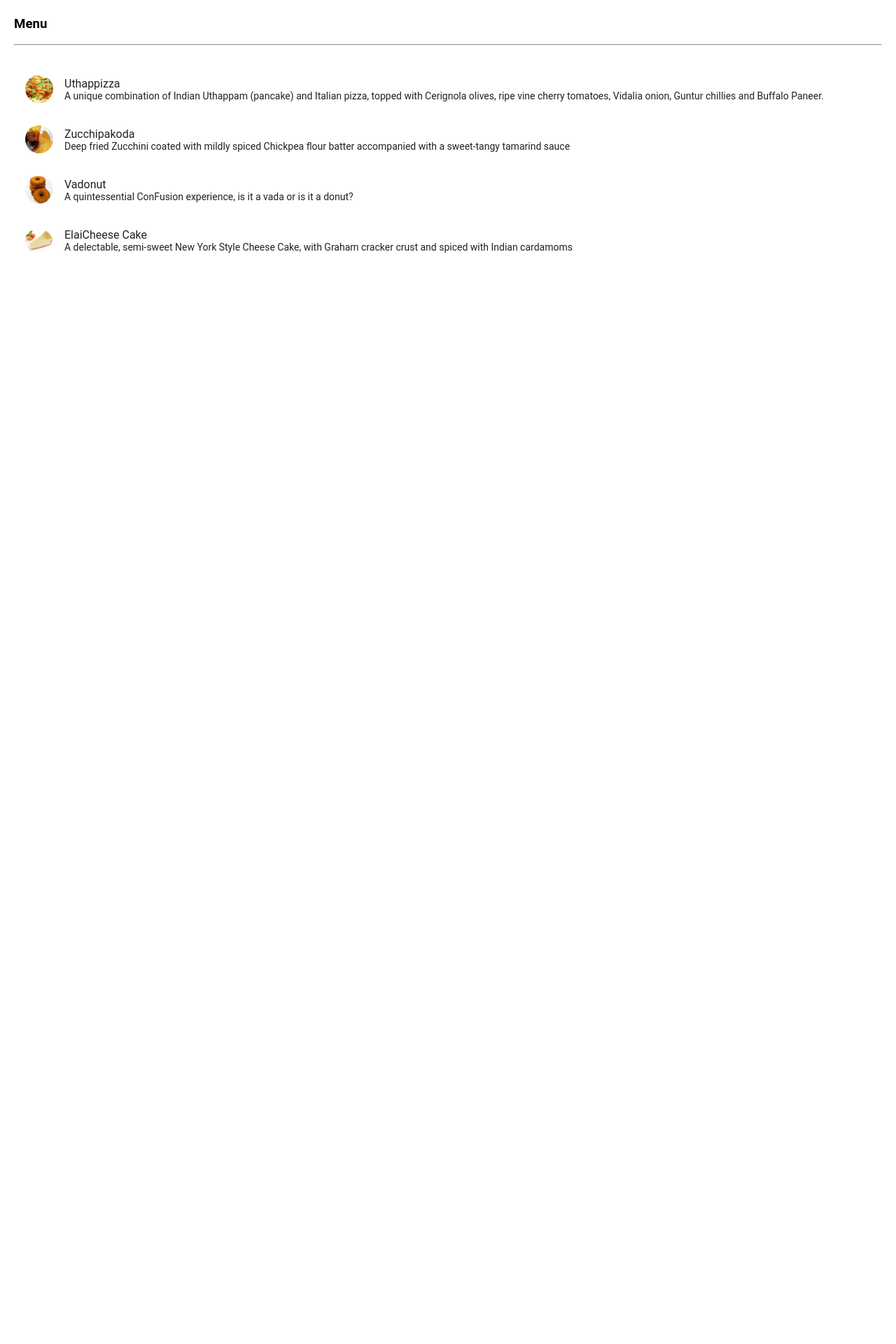
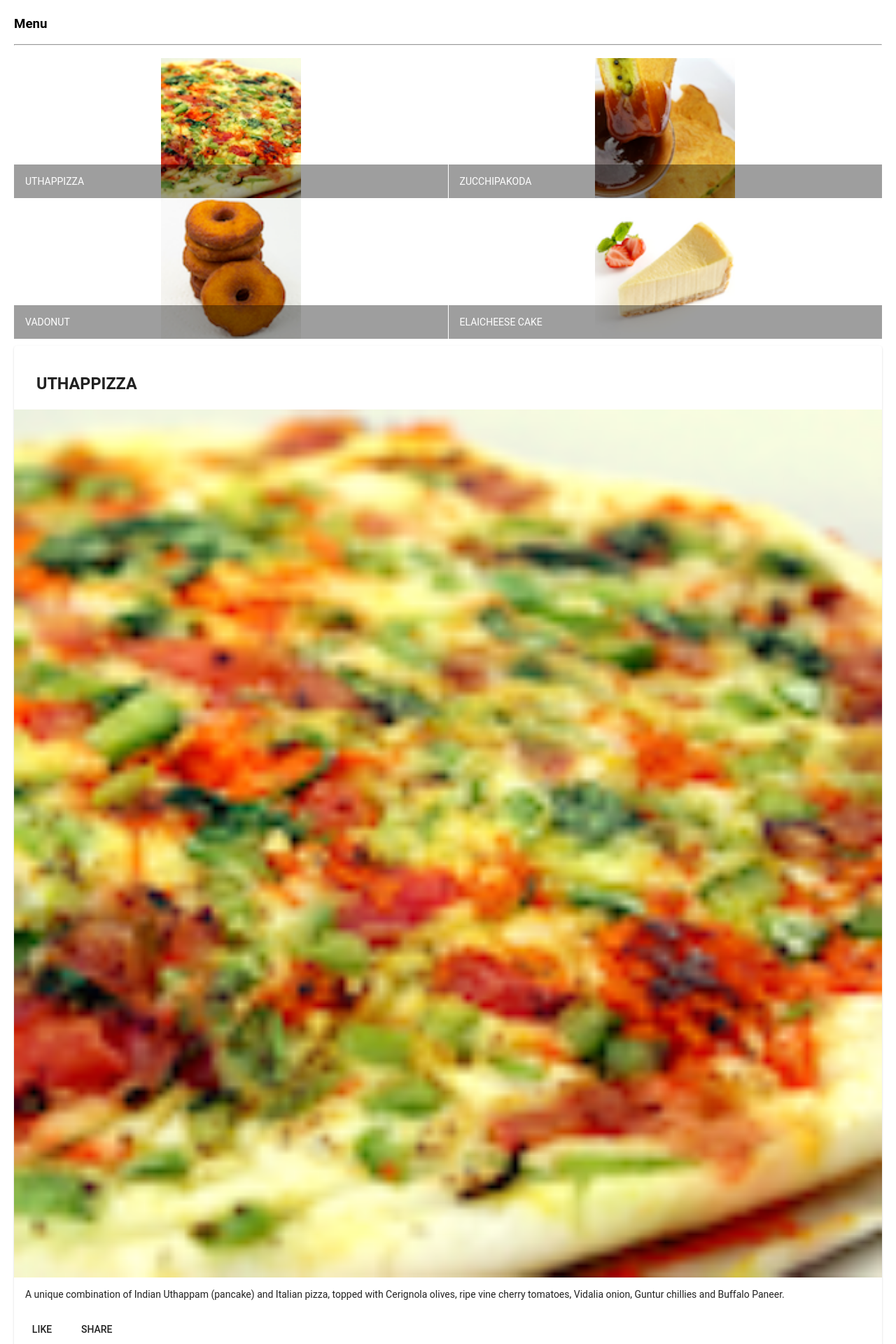
Before and after one commit to MatheusGamasG/conFusion, an Angular app: page / in a window 1280 px wide. Shown: the part 80-2000 px from the top of the page at 70% size. Before the commit the page ends 800 px from the top, so only its background shows below. Built offline with nearby package versions, Linux system fonts and the light colour scheme.

Commit message:
Git Components Part 2

```diff
--- a/src/app/menu/menu.component.html
+++ b/src/app/menu/menu.component.html
@@ -7,13 +7,33 @@
         </div>
     </div>
 
-    <mat-list fxFlex>
-        <mat-list-item *ngFor="let dish of dishes">
-            <img matListAvatar src="{{dish.image}}" alt="{{dish.name}}">
-            <h1 matLine>{{dish.name}}</h1>
-            <p matLine>
-            <span>{{dish.description}}</span>
-            </p>
-        </mat-list-item>
-    </mat-list>
+    <div fxFlex>
+        <mat-grid-list cols="2" rowHeight="200px">
+            <mat-grid-tile *ngFor="let dish of dishes">
+                <img height="200px" src="{{dish.image}}" alt="{{dish.name}}">
+                <mat-grid-tile-footer>
+                    <h1>{{dish.name | uppercase}}</h1>
+                </mat-grid-tile-footer>
+            </mat-grid-tile>
+        </mat-grid-list>
+    </div>
+
+    <div fxFlex *ngIf="selectedDish">
+        <mat-card>
+            <mat-card-header>
+                <mat-card-title>
+                    <h3>{{selectedDish.name | uppercase}}</h3>
+                </mat-card-title>
+            </mat-card-header>
+            <img mat-card-image src={{selectedDish.image}} alt={{selectedDish.name}}/>
+            <mat-card-content>
+                <p>{{selectedDish.description}}</p>
+            </mat-card-content>
+            <mat-card-actions>
+                <button mat-button>LIKE</button>
+                <button mat-button>SHARE</button>
+            </mat-card-actions>
+        </mat-card>
+    </div>
+
 </div>
--- a/src/app/menu/menu.component.ts
+++ b/src/app/menu/menu.component.ts
@@ -1,14 +1,7 @@
 import { Component, OnInit } from '@angular/core';
 import { Dish } from '../shares/dish';
 
-@Component({
-  selector: 'app-menu',
-  templateUrl: './menu.component.html',
-  styleUrls: ['./menu.component.scss']
-})
-export class MenuComponent implements OnInit {
-
-  dishes : Dish[] = [
+const DISHES : Dish[] = [
   {
     id: '0',
     name: 'Uthappizza',
@@ -52,6 +45,16 @@
   }
 ];
 
+@Component({
+  selector: 'app-menu',
+  templateUrl: './menu.component.html',
+  styleUrls: ['./menu.component.scss']
+})
+export class MenuComponent implements OnInit {
+
+  dishes = DISHES;
+  selectedDish: Dish = DISHES[0];
+
   constructor() { }
 
   ngOnInit(): void {
```
Also changed, not shown: src/app/app.module.ts (+8 -2 lines). Lines whose indentation alone changed are shown as unchanged.
